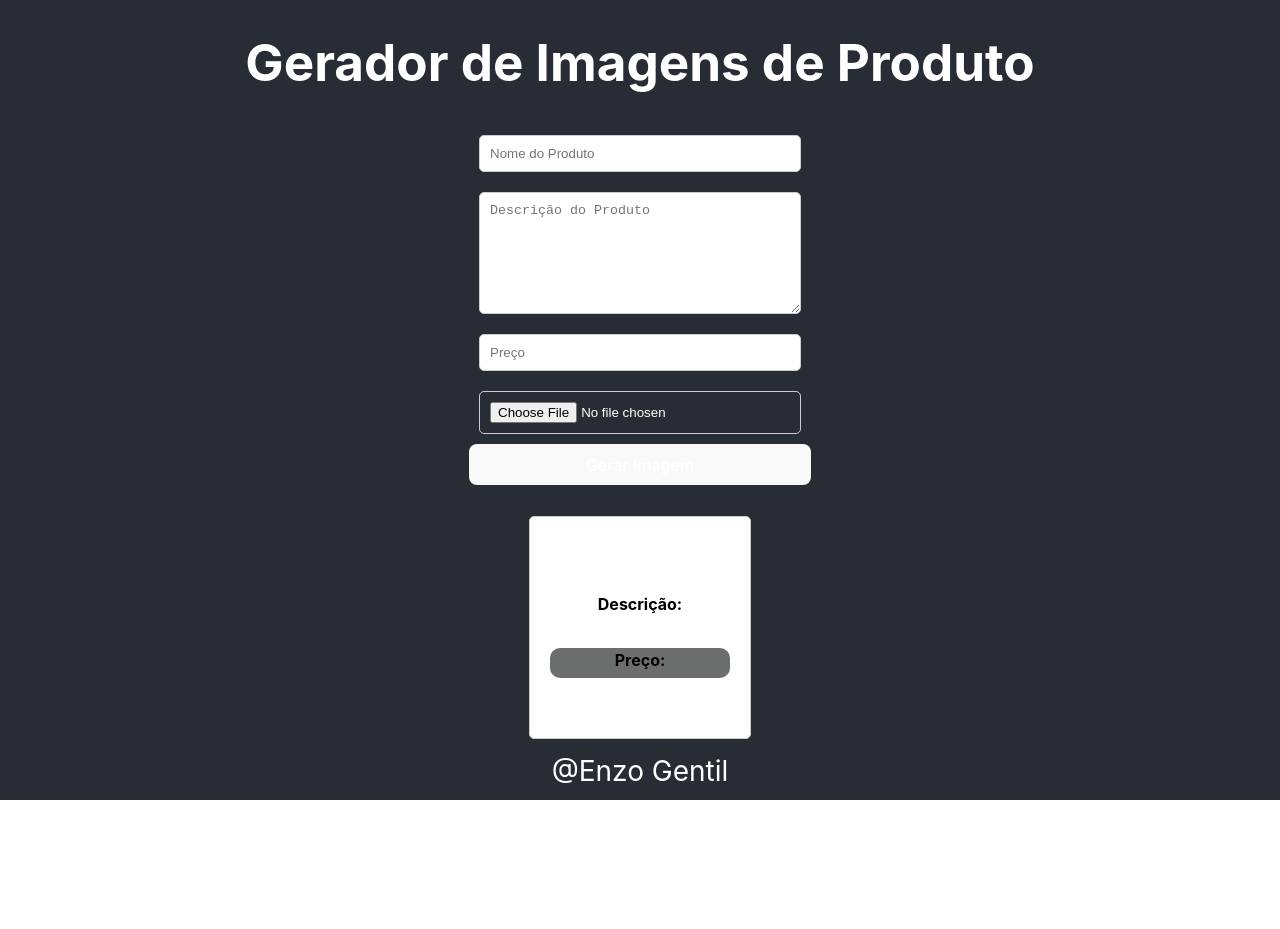
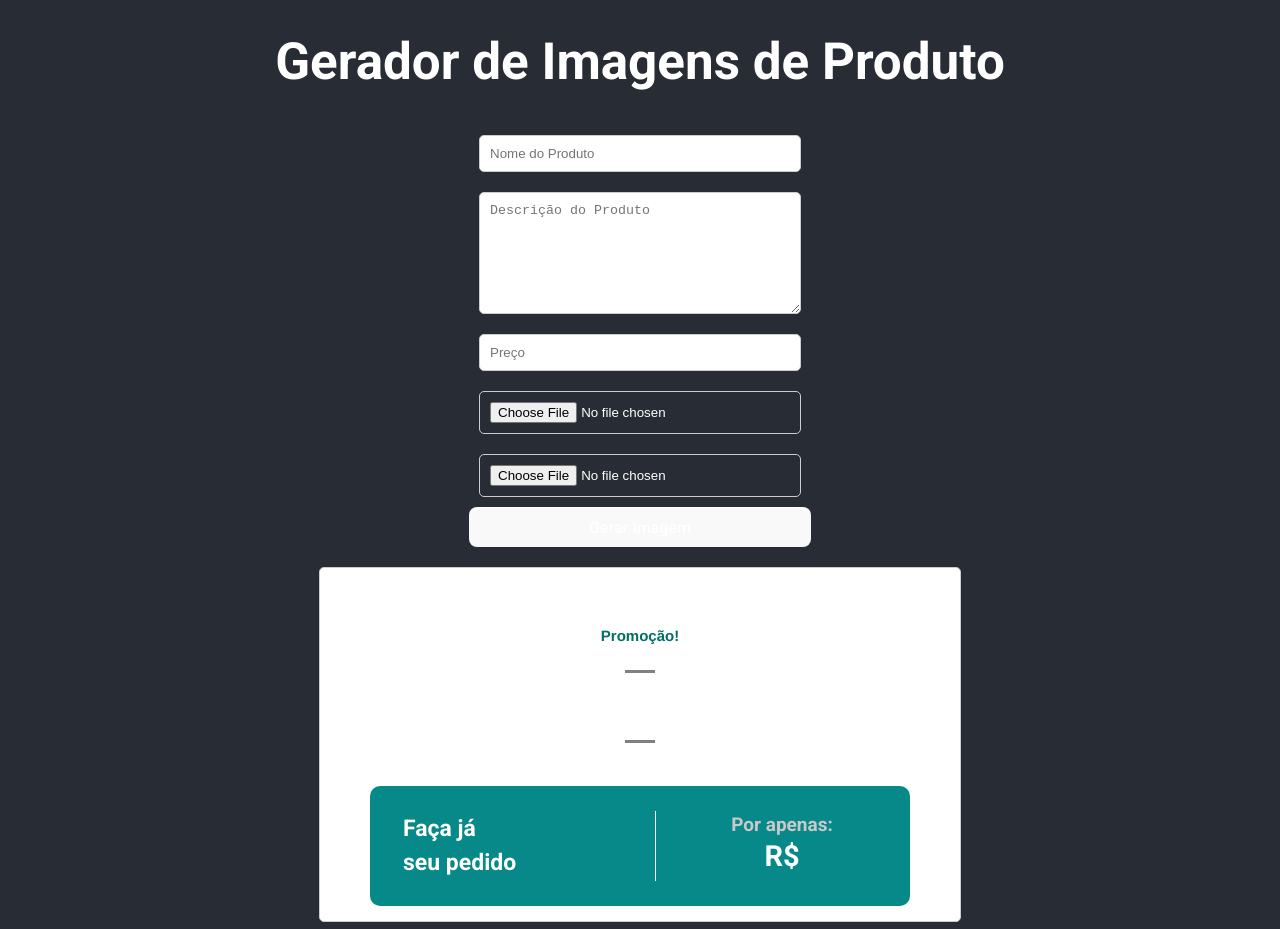
Before and after one commit to Gentil-sudo/img-generator, a React (Vite) app: page / in a window 1280 px wide. Shown: the top 929 px of the page. Before the commit the page ends 800 px from the top, so only its background shows below. Built offline with nearby package versions, Linux system fonts and the light colour scheme.

Commit message:
version 2.0

```diff
--- a/index.html
+++ b/index.html
@@ -2,7 +2,9 @@
 <html lang="en">
   <head>
     <meta charset="UTF-8" />
-
+    <link rel="preconnect" href="https://fonts.googleapis.com">
+<link rel="preconnect" href="https://fonts.gstatic.com" crossorigin>
+<link href="https://fonts.googleapis.com/css2?family=Roboto:ital,wght@0,100;0,300;0,400;0,500;0,700;0,900;1,100;1,300;1,400;1,500;1,700;1,900&display=swap" rel="stylesheet">
     <meta name="viewport" content="width=device-width, initial-scale=1.0" />
     <title>Gerador de Imagem</title>
   </head>
--- a/src/App.css
+++ b/src/App.css
@@ -1,11 +1,22 @@
 .App {
-
+  font-family: "Roboto", sans-serif;
+  font-weight: 400;
+  font-style: normal;
   text-align: center;
+  background-color: #282c34;
+  min-height: 100vh;
+  min-width: 100vw;
+  display: flex;
+  flex-direction: column;
+  align-items: center;
+  justify-content: center;
+  color: white;
 }
 
 .App-header {
+  text-align: center;
   background-color: #282c34;
-  min-height: 100vh;
+
   min-width: 100vw;
   display: flex;
   flex-direction: column;
@@ -18,6 +29,7 @@
   display: flex;
   flex-direction: column;
   margin-bottom: 20px;
+
 }
 
 input, textarea {
@@ -46,40 +58,131 @@ button:hover {
   background-color: #4fa3b0;
 }
 
-.product-card {
+.product-box {
   display: flex;
+  justify-content: center;
+  align-items: center;
   flex-direction: column;
   border: 1px solid #ccc;
   padding: 20px;
   border-radius: 5px;
   background: #fff;
   color: #000;
-  max-width: 400px;
+  height: auto;
+  max-width: 600px;
   margin: auto;
 }
 
-.product-image {
-  max-width: 100%;
+.product-container {
   height: auto;
+  width: auto;
+
 }
+
 
 .product-content{
   display: flex;
   flex-direction: column;
   justify-content: center;
   align-items: center;
-  margin: auto;
+  width: 600px;
+
 }
 
-.price{
+.title {
+  max-width: 80%;
+  height: auto;
+  font-family: 'Franklin Gothic Medium', 'Arial Narrow', Arial, sans-serif;
+  font-weight: bolder;
+  font-size: 28px;
+  overflow-wrap: break-word; /* Propriedade mais moderna e recomendada */
+
+}
+
+
+.product-image-content {
+  width: 550px;
+  height: auto; /* Ajuste conforme necessário */
+  max-width: 600px; /* Limita a largura máxima da imagem */
+  max-height: 350px;
+  border: 5px aqua solid;
+  border-radius: 12px;
+}
+
+.product-name {
+  margin-top: -5px;
+}
+
+.promotion {
+  font-size: 15px;
+  font-weight: 800;
+  color: rgb(2, 111, 101);
+}
+
+.description{
+  font-size: 25px;
+  font-weight: 900;
+  border-top: 3px  gray solid;
+  border-bottom: 3px  gray solid;
+  margin-top: -30px;
+  padding: 15px;
+  width: auto;
+  height: auto;
+  overflow-wrap: break-word; /* Propriedade mais moderna e recomendada */
+  color: rgb(82, 84, 84);
+}
+
+.h6 {
+  color: rgb(11, 98, 98);
+}
+
+
+
+
+.price {
   display: flex;
-  flex-direction: row;
-  height: 30px;
-  width: 180px;
+  font-size: 18px;
+  justify-content: space-between;
+  align-items: center;
+  background-color: rgb(7, 137, 137);
   border-radius: 10px;
-  background-color: #6c6e6e;
+  height: 120px;
+  width: 90%;
+  margin-bottom: -5px;
+}
+
+.price-strong{
+  padding-left: 8px;
+  text-align: start;
+  margin-left: 25px;
+  font-size: 23px;
+  font-weight: bolder;
+  width: 50%;
+  color: white;
+}
+
+.price-value {
+  display: flex;
   flex-direction: column;
+  align-items: center;
+  font-size: 19px;
+  font-weight: bolder;
+  padding-right: 2px;
+  text-align: center;
+  bottom: -5px;
+  height: 70px;
+  width: 50%;
+  color: rgb(201, 201, 201);
+  border-left:  rgb(255, 255, 255) 1px solid;
 }
+
+.price-price {
+
+  font-size: 29px;
+  margin-top: -5px;
+  color: white;
+}
+
 
 img {
   margin-top: 20px;
@@ -91,3 +194,12 @@ footer {
   height: 50px;
   font-size: 28px;
 }
+
+.example-image {
+  margin-top: 20px;
+  width: 400px;
+  height: 180px; /* Ajuste conforme necessário */
+  max-width: 500px; /* Limita a largura máxima da imagem */
+  max-height: 350px;
+  border-radius: 5px;
+}
--- a/src/App.jsx
+++ b/src/App.jsx
@@ -1,14 +1,14 @@
-// src/App.js
-import React, { useState } from 'react';
-import { useNavigate } from 'react-router-dom';
-import html2canvas from 'html2canvas';
-import './App.css';
+import React, { useState } from "react";
+import { useNavigate } from "react-router-dom";
+import html2canvas from "html2canvas";
+import "./App.css";
 
 function App() {
-  const [name, setName] = useState('');
-  const [description, setDescription] = useState('');
-  const [price, setPrice] = useState('');
+  const [name, setName] = useState("");
+  const [description, setDescription] = useState("");
+  const [price, setPrice] = useState("");
   const [uploadedImage, setUploadedImage] = useState(null);
+  const [uploadLogo, setUploadLogo] = useState(null); // Novo estado para a imagem do exemplo
 
   const navigate = useNavigate();
 
@@ -23,10 +23,23 @@ function App() {
     }
   };
 
+  const handleExampleImageChange = (event) => {
+    const file = event.target.files[0];
+    if (file) {
+      const reader = new FileReader();
+      reader.onloadend = () => {
+        setUploadLogo(reader.result); // Atualiza o estado com a imagem importada
+      };
+      reader.readAsDataURL(file);
+    }
+  };
+
   const handleGenerateImage = () => {
-    html2canvas(document.querySelector("#product-card")).then(canvas => {
+    html2canvas(document.querySelector("#product-card")).then((canvas) => {
       const img = canvas.toDataURL("image/png");
-      navigate('/imagemres', { state: { image: img, name, description, price } });
+      navigate("/imagemres", {
+        state: { image: img, name, description, price },
+      });
     });
   };
 
@@ -47,28 +60,49 @@ function App() {
             onChange={(e) => setDescription(e.target.value)}
           />
           <input
-            type="text"
+            type="number"
             placeholder="Preço"
             value={price}
             onChange={(e) => setPrice(e.target.value)}
           />
-          <input
-            type="file"
-            accept="image/*"
-            onChange={handleFileChange}
-          />
+          <input type="file" accept="image/*" onChange={handleFileChange} />
+          <input type="file" accept="image/*" onChange={handleExampleImageChange} />
           <button onClick={handleGenerateImage}>Gerar Imagem</button>
         </div>
-        <div id="product-card" className="product-card">
-          {uploadedImage && <img src={uploadedImage} alt="Produto" className="product-image" />}
-          <div className='product-content'>
-          <h2>{name}</h2>
-          <p><strong>Descrição:</strong> <br />{description}</p>
-          <p ><strong className="price">Preço:</strong> <br />{price}</p>
+      </header>
+      <div id="product-card" className="product-box">
+        <div className="product-image">
+          {uploadedImage && (
+            <img src={uploadedImage} alt="Produto" className="product-image-content" />
+          )}
+        </div>
+        <div className="product-container">
+          <div className="product-content">
+            <h2 className="title">
+              <strong className="promotion">Promoção! </strong>
+              <br />
+              <p className="product-name">{name}</p>
+            </h2>
+            <p className="description">
+              <strong></strong>
+              <br />
+              {description}
+            </p>
+            <p className="price">
+              <strong className="price-strong">Faça já <br /> seu pedido</strong>
+              <span className="price-value">
+                Por apenas:
+                <p className="price-price">R$ {price}</p>
+              </span>
+            </p>
+            {/* Adiciona a imagem importada abaixo do preço */}
+            {uploadLogo && (
+              <img src={uploadLogo} alt="Imagem Exemplo" className="example-image" />
+            )}
           </div>
         </div>
-      <footer >@Enzo Gentil</footer>
-      </header>
+      </div>
+      <footer>@Enzo Gentil</footer>
     </div>
   );
 }
--- a/src/components/imageRes/imageRes.jsx
+++ b/src/components/imageRes/imageRes.jsx
@@ -10,11 +10,11 @@ function ImageResultPage() {
     <div className="ImageResultPage">
       <header className="App-header">
         <h1>Resultado da Imagem</h1>
-        <div className="product-card">
+        <div className="product-box">
           {image && <img src={image} alt="Imagem Gerada" />}
           <h2>{name}</h2>
           <p>{description}</p>
-          <p><strong>Preço:</strong> {price}</p>
+
         </div>
         <footer >@Enzo Gentil</footer>
       </header>
```
Also changed, not shown: 1 other file (tests, documents, lock files or other folders).
